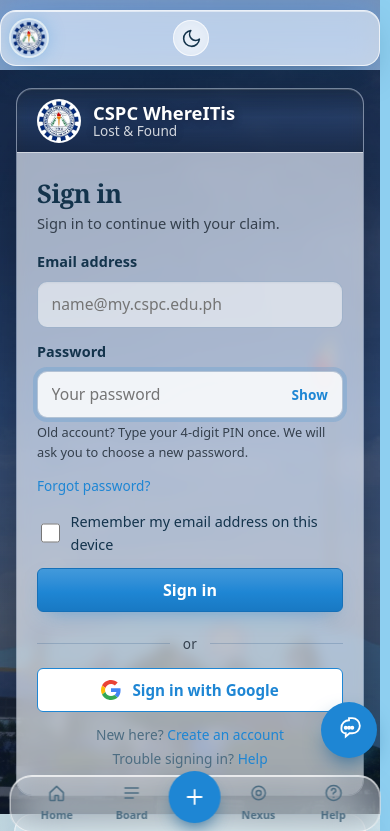
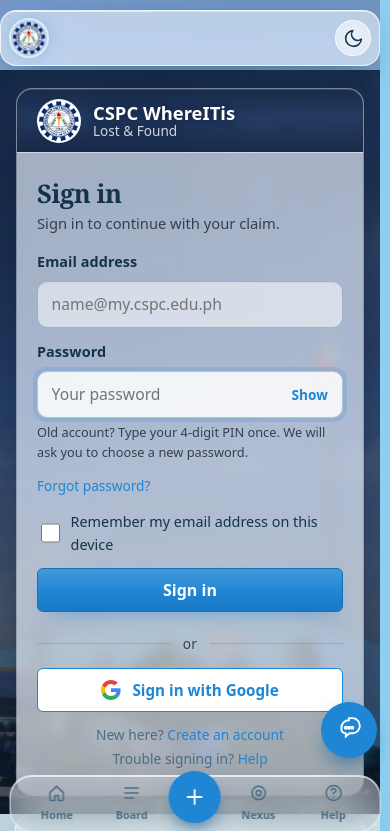
Before and after one commit to jusalipio-123/cspc-whereitis, a Node server app: a page that uses views/partials/head.ejs in a window 390 px wide. Shown: the top 831 px of the page. Run offline with Node 20, Linux system fonts and the light colour scheme; some libraries are stand-ins or nearby versions.

Commit message:
style: pin header actions to the right on phone
On small screens the missing primary nav left the HUD in a 3-column
grid, so theme/inbox/account sat in the middle. Two columns now.

```diff
--- a/public/css/futura.css
+++ b/public/css/futura.css
@@ -777,8 +777,14 @@ img, svg, video { max-width: 100%; height: auto; }
   .glass-ambient { display: none; }
   .site-header--glass { padding: .4rem 0 .15rem; }
   .site-header--glass .nav-row {
+    grid-template-columns: 1fr auto;
     min-height: 56px; gap: .5rem; border-radius: 16px;
     padding: .3rem .5rem .3rem .65rem;
+  }
+  .site-header--glass .nav-actions {
+    justify-self: end;
+    margin-left: 0;
+    gap: .4rem;
   }
   .site-header--glass .brand__seal { width: 36px; height: 36px; }
   .site-header--glass .nav-link--glass { height: 36px; padding: 0 .8rem; font-size: .85rem; }
--- a/views/partials/head.ejs
+++ b/views/partials/head.ejs
@@ -23,7 +23,7 @@
   <link rel="stylesheet" href="/css/style.css?v=20261122">
   <link rel="stylesheet" href="/css/style.css">
   <link rel="stylesheet" href="/css/admin.css">
-  <link rel="stylesheet" href="/css/futura.css?v=glass17">
+  <link rel="stylesheet" href="/css/futura.css?v=glass18">
   <!-- "Refining" detector: runs before first paint. When the page you are leaving is the SAME page (same path,
        e.g. /reports -> /reports?status=open: status tab, sort, filter, pagination), mark <html class="nav-refine">.
        The stylesheet then swaps the full page-change animation for a still, short cross-fade and app.js skips the
```
